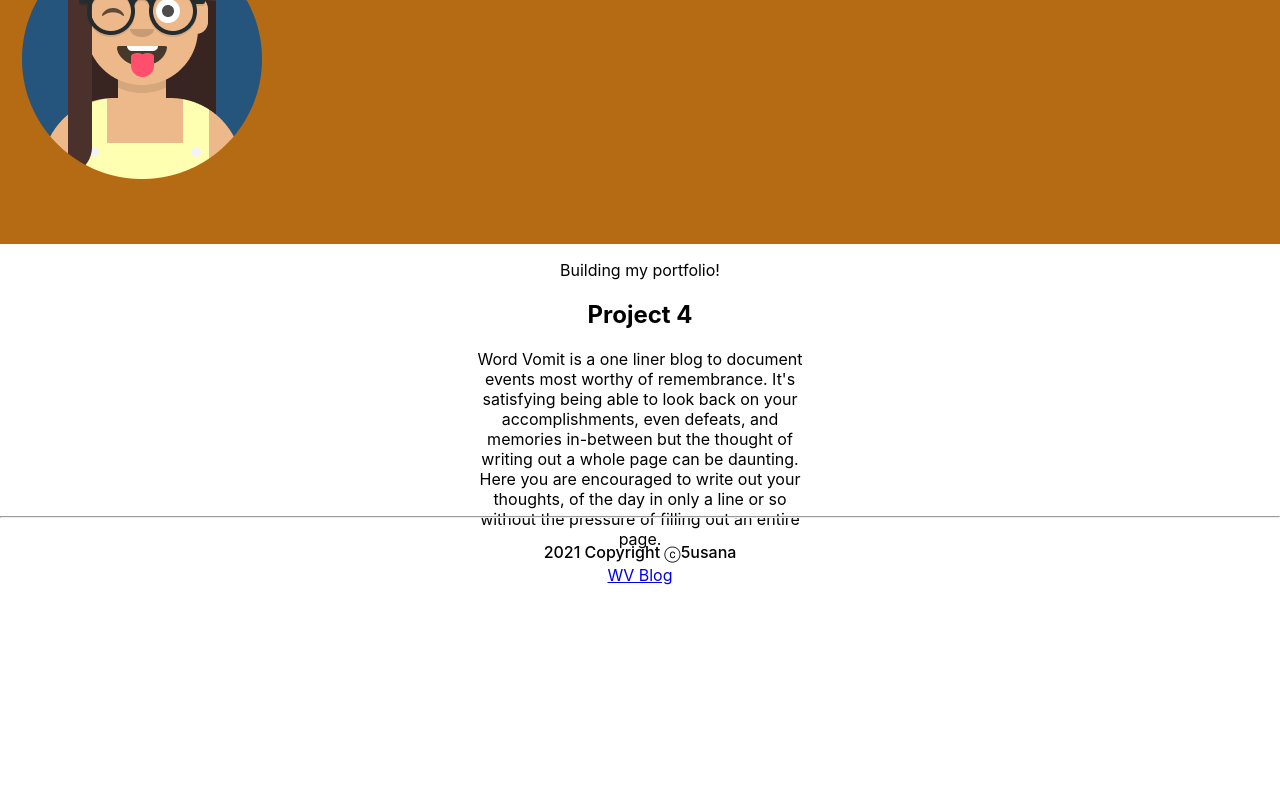
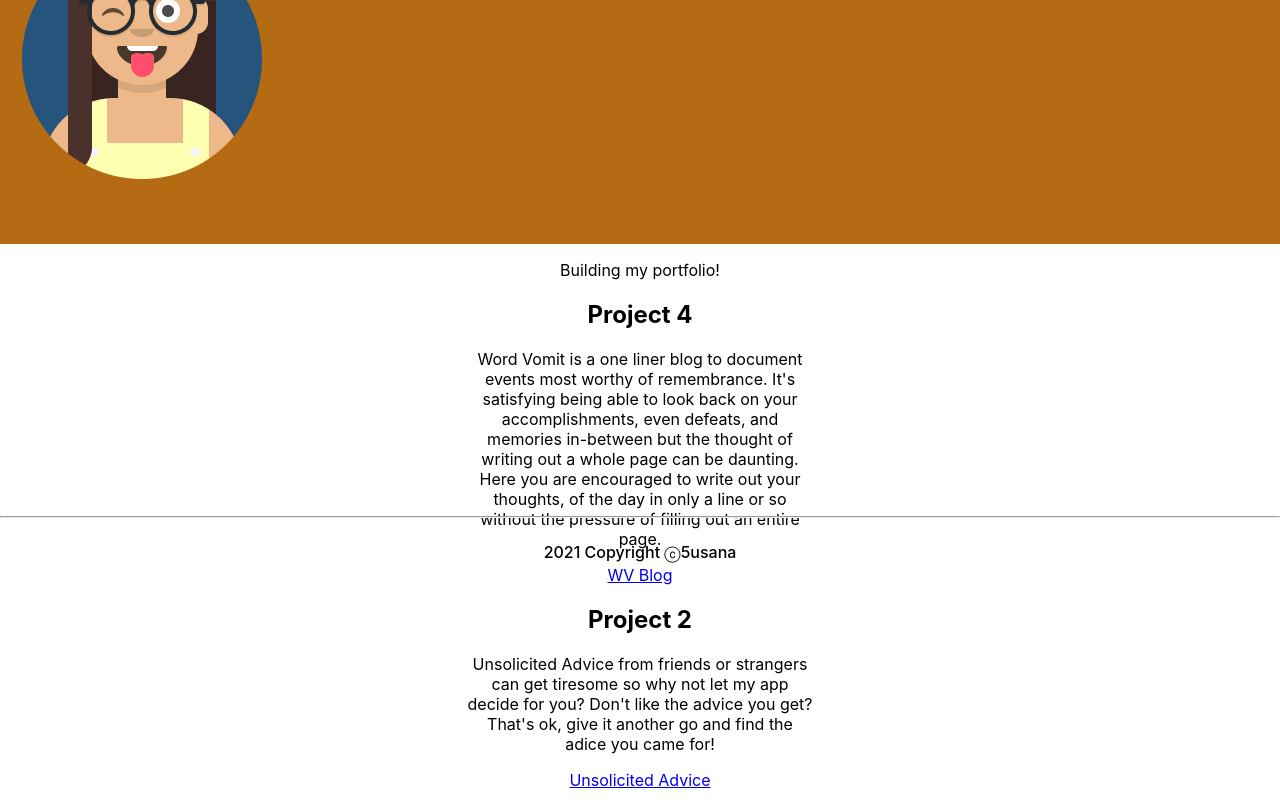
Before and after one commit to 5usana/portfolio, a React (Create React App) app: page / in a window 1280 px wide. Shown: the part 222-1022 px from the top of the page. Before the commit the page ends 817 px from the top, so only its background shows below. Built offline with nearby package versions, Linux system fonts and the light colour scheme.

Commit message:
added project 2 and deployed link

```diff
--- a/src/components/Projects.js
+++ b/src/components/Projects.js
@@ -7,8 +7,9 @@ function Projects(props) {
             <p>Word Vomit is a one liner blog to document events most worthy of remembrance. It's satisfying being able to look back on your accomplishments, even defeats, and memories in-between but the thought of writing out a whole page can be daunting. Here you are encouraged to write out your thoughts, of the day in only a line or so without the pressure of filling out an entire page.</p>
             <a href='https://wvblog.herokuapp.com/' target='blank'>WV Blog </a>
 
-            {/* <h2> Project 3 </h2>
-            <p>Word Vomit is a one liner blog to document events most worthy of remembrance. It's satisfying being able to look back on your accomplishments, even defeats, and memories in-between but the thought of writing out a whole page can be daunting. Here you are encouraged to write out your thoughts, of the day in only a line or so without the pressure of filling out an entire page.</p> */}
+            <h2> Project 2 </h2>
+            <p>Unsolicited Advice from friends or strangers can get tiresome so why not let my app decide for you? Don't like the advice you get? That's ok, give it another go and find the adice you came for!</p>
+            <a href='https://unsolicited-advice.herokuapp.com/' target='blank'>Unsolicited Advice </a>
 
 
         </div>
```
